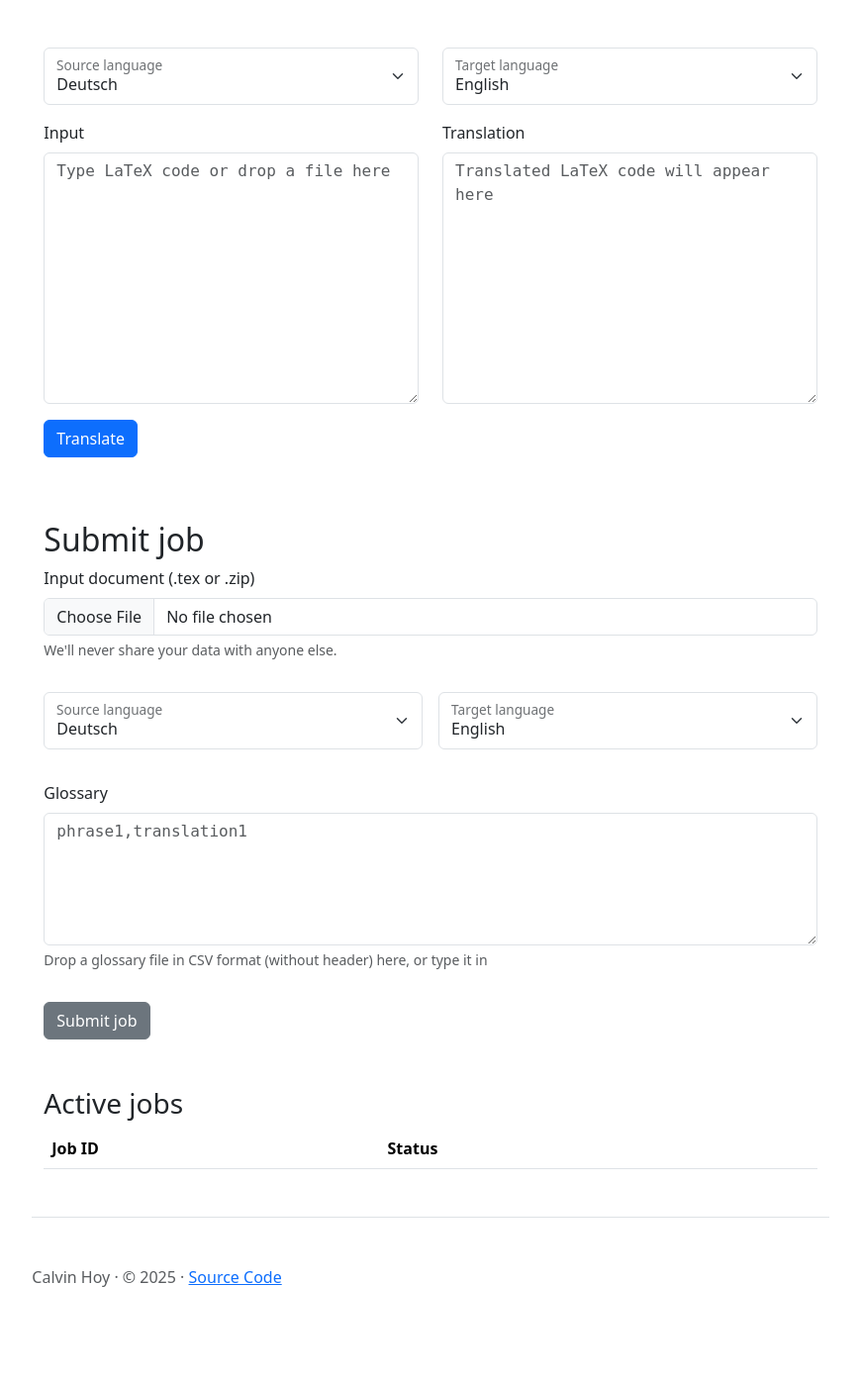
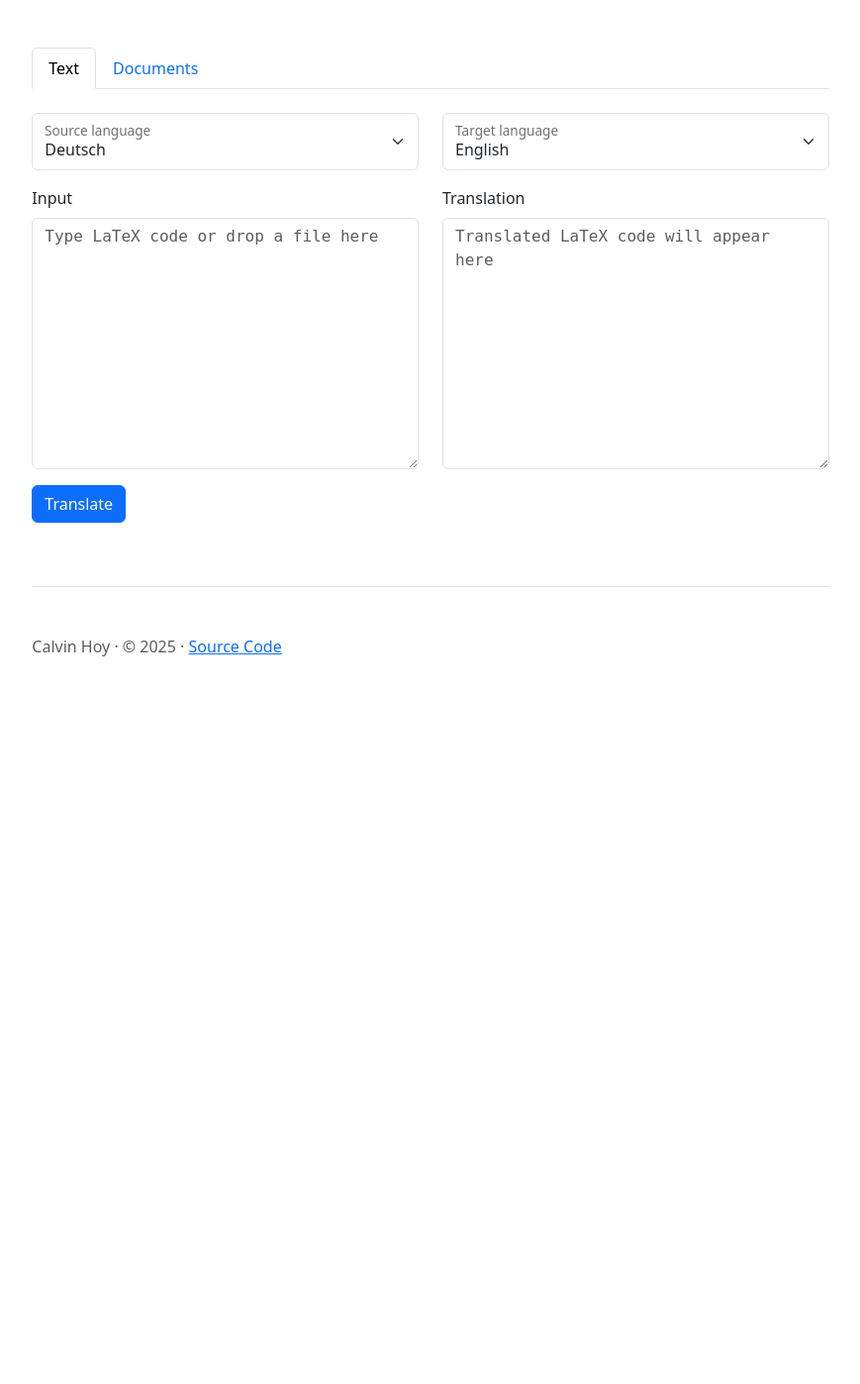
Before and after one commit to latexmt/web, a Flask app: template latexmt_web/templates/index.html in a window 1280 px wide. Shown: the part 101-1499 px from the top of the page at 99% size, without its empty margins (205-1074 px from the left). After the commit the page ends 764 px from the top, so only its background shows below. Run offline with Flask 3, Linux system fonts and the light colour scheme; the template is opened without the code that fills it, so the values that code supplies are empty; parts of the project's set-up code (start-up, migrations or seed data) failed here and were passed over; some libraries are stand-ins or nearby versions.

Commit message:
tabbed interface

```diff
--- a/latexmt_web/templates/index.html
+++ b/latexmt_web/templates/index.html
@@ -61,12 +61,12 @@
       addFileDrop('#glossary')
       addFileDrop('#input_text')
 
-      document
-        .querySelector('form#translate-single')
+      document.forms
+        .namedItem('translate-text')
         .addEventListener('submit', translateSingle)
 
-      document
-        .querySelector('form#translate-job')
+      document.forms
+        .namedItem('translate-documents')
         .addEventListener('submit', translateJob)
 
       updateLoop()
@@ -83,8 +83,40 @@
       </a>
     </header>
     <main>
-      <div class="container">
-        <form id="translate-single">
+      <ul class="nav nav-tabs" role="tablist">
+        <li class="nav-item" role="presentation">
+          <button
+            class="nav-link active"
+            id="tab-text"
+            data-bs-toggle="tab"
+            data-bs-target="#pane-text"
+            type="button"
+            role="tab"
+            aria-controls="pane-text"
+            aria-selected="true">
+            Text
+          </button>
+        </li>
+        <li class="nav-item" role="presentation">
+          <button
+            class="nav-link"
+            id="tab-documents"
+            data-bs-toggle="tab"
+            data-bs-target="#pane-documents"
+            type="button"
+            role="tab"
+            aria-controls="pane-documents"
+            aria-selected="false">
+            Documents
+          </button>
+        </li>
+      </ul>
+      <div class="tab-content my-4">
+        <div
+          class="tab-pane show active"
+          id="pane-text"
+          aria-labelledby="tab-text">
+          <form id="translate-text">
             <div class="row">
               <div class="col-6 mb-3">
                 <div class="form-floating">
@@ -136,13 +168,16 @@
             </div>
           </form>
         </div>
-      <div class="container my-5">
+        <div
+          class="tab-pane show-active"
+          id="pane-documents"
+          aria-labelledby="tab-documents">
           <h2>Submit job</h2>
           <form
             onsubmit="submit_form(event)"
             enctype="multipart/form-data"
             class="row g-3"
-          id="translate-job">
+            id="translate-documents">
             <div class="col-12 mb-3">
               <label for="document" class="form-label"
                 >Input document (.tex or .zip)</label
@@ -193,17 +228,17 @@
                 aria-describedby="glossaryHelpBlock"
                 placeholder="phrase1,translation1"></textarea>
               <div id="glossaryHelpBlock" class="form-text">
-              Drop a glossary file in CSV format (without header) here, or type
-              it in
+                Drop a glossary file in CSV format (without header) here, or
+                type it in
               </div>
             </div>
 
             <div class="col-12">
-            <button type="submit" class="btn btn-secondary">Submit job</button>
+              <button type="submit" class="btn btn-secondary">
+                Submit job
+              </button>
             </div>
           </form>
-      </div>
-
           <div class="container my-5">
             <h3>Active jobs</h3>
             <table class="table" id="job-list">
@@ -217,6 +252,8 @@
               <tbody></tbody>
             </table>
           </div>
+        </div>
+      </div>
     </main>
     <footer class="pt-5 my-5 text-body-secondary border-top">
       Calvin Hoy &middot; &copy; 2025 &middot;
```
Lines whose indentation alone changed are shown as unchanged.
